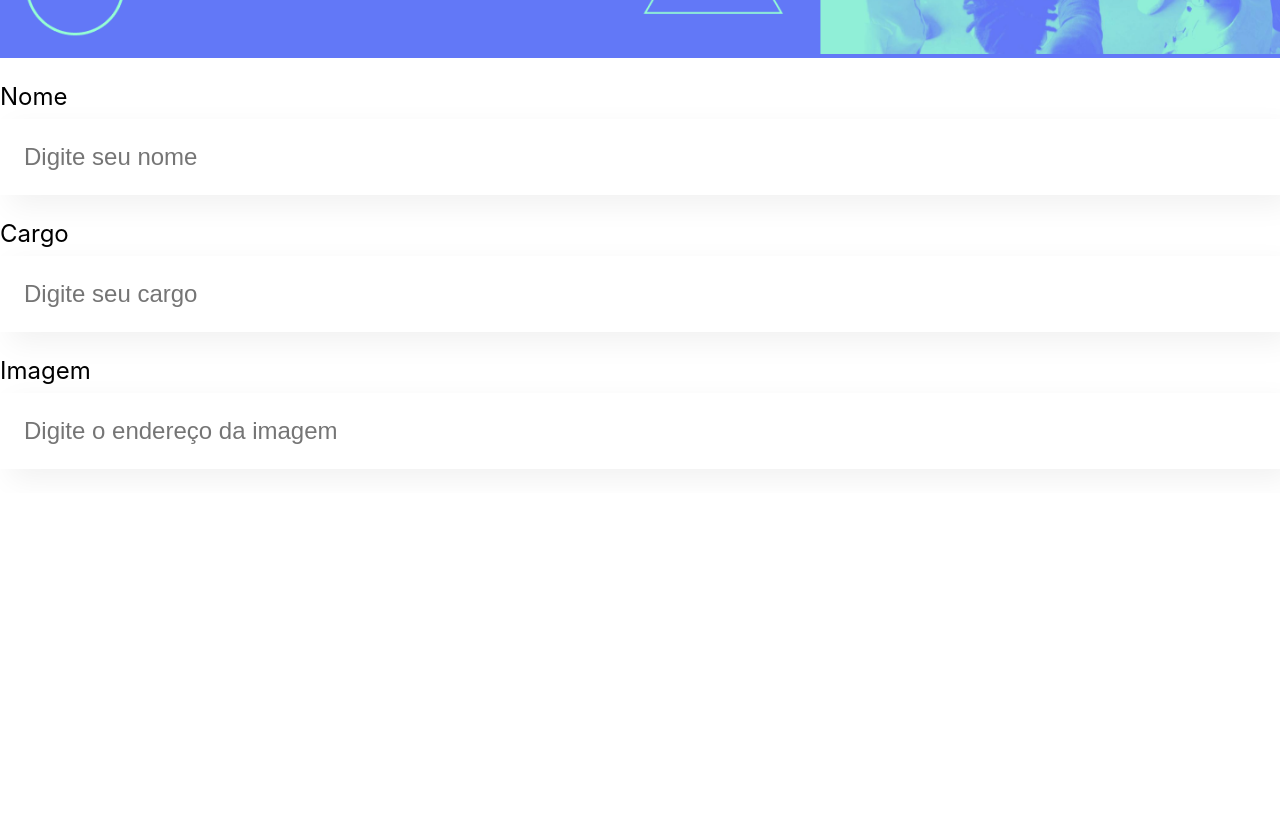
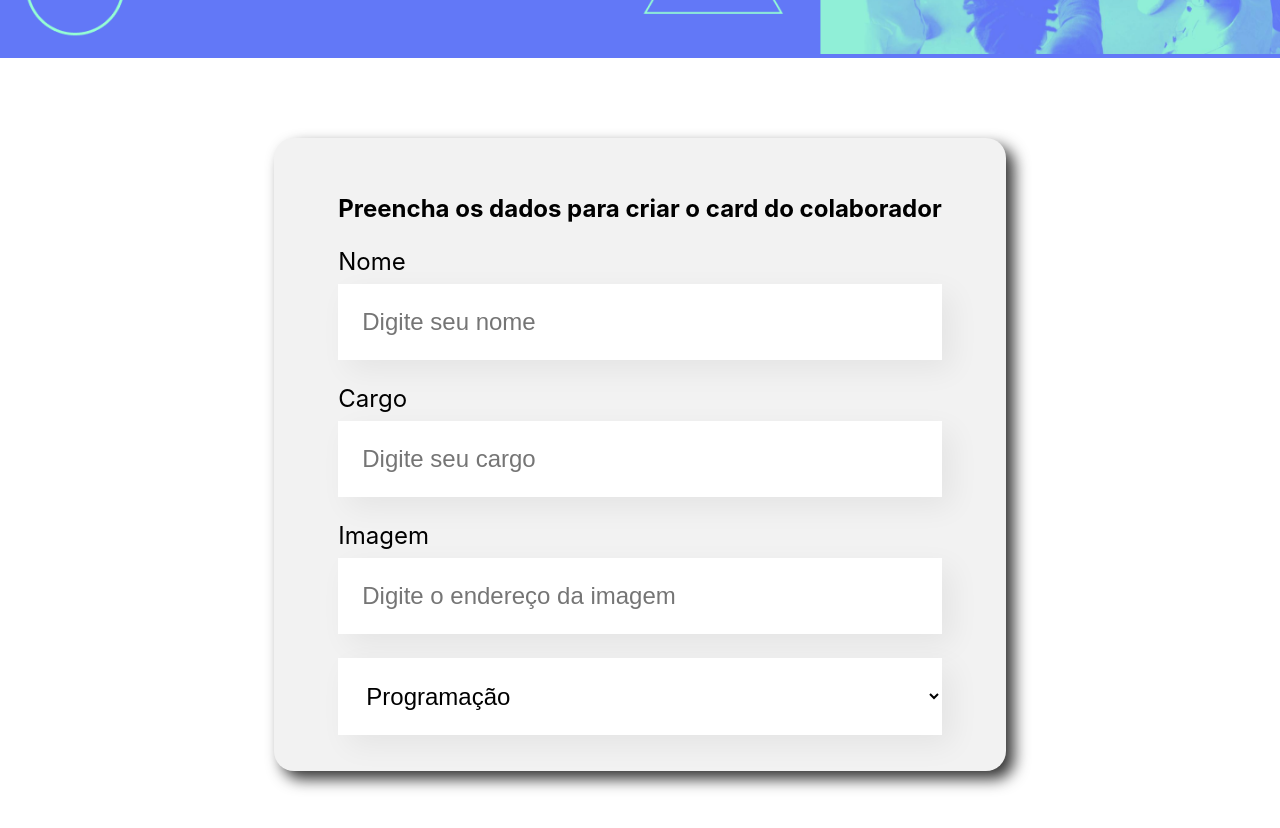
Before and after one commit to yanosmartins/Organo-aprendendo_React-Alura, a JavaScript app: page / in a window 1280 px wide. Shown: the part 440-1268 px from the top of the page. Before the commit the page ends 933 px from the top, so only its background shows below. Built offline with nearby package versions, Linux system fonts and the light colour scheme; the HTML template or start-up script is replaced by a standard one.

Commit message:
Componente ListaSuspensa e uso de map

```diff
--- a/src/App.js
+++ b/src/App.js
@@ -1,14 +1,13 @@
 
 import Banner from './componentes/Banner/Banner'; //Isso é a estrutura de importação do componente que eu criei. Importa como uma TAG
-import CampoTexto from './componentes/CampoTexto'; //Neste import, eu não precisei de CampoTexto/CampoTexto.js... Pelo simples fato de ter renomeado pra index.js lá... É um bom macete.
+// import CampoTexto from './componentes/CampoTexto'; //Neste import, eu não precisei de CampoTexto/CampoTexto.js... Pelo simples fato de ter renomeado pra index.js lá... É um bom macete.
+import Formulario from './componentes/Formulario';
 
 function App() {
   return (
     <div className="App">
       <Banner />
-      <CampoTexto label="Nome" placeholder="Digite seu nome"/>
-      <CampoTexto label="Cargo" placeholder="Digite seu cargo"/>
-      <CampoTexto label="Imagem" placeholder="Digite o endereço da imagem"/>
+      <Formulario />
 
     </div>
   );
--- /dev/null
+++ b/src/componentes/Formulario/Formulario.css
@@ -0,0 +1,12 @@
+.formulario {
+    display: flex;
+    justify-content: center;
+    margin: 80px;
+}
+.formulario form {
+    max-width: 80%;
+    background-color: #F2F2F2;
+    border-radius: 20px;
+    padding: 36px 64px;
+    box-shadow: 8px 8px 15px rgba(0, 0, 0, 0.8);
+}
--- /dev/null
+++ b/src/componentes/Formulario/index.js
@@ -0,0 +1,31 @@
+import './Formulario.css'
+import CampoTexto from '../CampoTexto'
+import ListaSuspensa from '../ListaSuspensa'
+const Formulario = () => {
+
+    const times = [
+        'Programação',
+        'Front-End',
+        'Data Science',
+        'Devops',
+        'UX e Design',
+        'Mobile',
+        'Inovação e Gestão'
+    ]
+
+
+    return (
+        <section className="formulario">
+            <form>
+                <h2>Preencha os dados para criar o card do colaborador</h2>
+
+                <CampoTexto label="Nome" placeholder="Digite seu nome" />
+                <CampoTexto label="Cargo" placeholder="Digite seu cargo" />
+                <CampoTexto label="Imagem" placeholder="Digite o endereço da imagem" />
+                <ListaSuspensa itens={times}/>
+            </form>
+        </section>
+    )
+
+}
+export default Formulario
--- /dev/null
+++ b/src/componentes/ListaSuspensa/ListaSuspensa.css
@@ -0,0 +1,15 @@
+.lista-suspensa label {
+    display: block;
+    margin-bottom: 8px;
+    font-size: 24px;
+}
+
+.lista-suspensa select {
+    background-color: #fff;
+    box-shadow: 10px 10px 30px rgba(0, 0, 0, 0.06);
+    width: 100%;
+    border: none;
+    font-size: 24px;
+    padding: 24px;
+    box-sizing: border-box; /*Isso é um trick de css pra que esse input não fique dando a escapadinha pra fora da tela.*/
+}
--- /dev/null
+++ b/src/componentes/ListaSuspensa/index.js
@@ -0,0 +1,16 @@
+import './ListaSuspensa.css'
+
+const ListaSuspensa = (props) => {
+
+    return(
+        <div className='lista-suspensa'>
+            <label>{props.label}</label>
+            <select>
+                {props.itens.map(item => <option key={item}>{item}</option>)} {/* aqui criei um map, que seria equivalente a um foreach do js. Porém esse map além de passar por todos os itens, ele renderiza e os devolve renderizados.. OU ALGO ASSIM */}
+
+            </select>
+        </div>
+    )
+}
+
+export default ListaSuspensa
```
